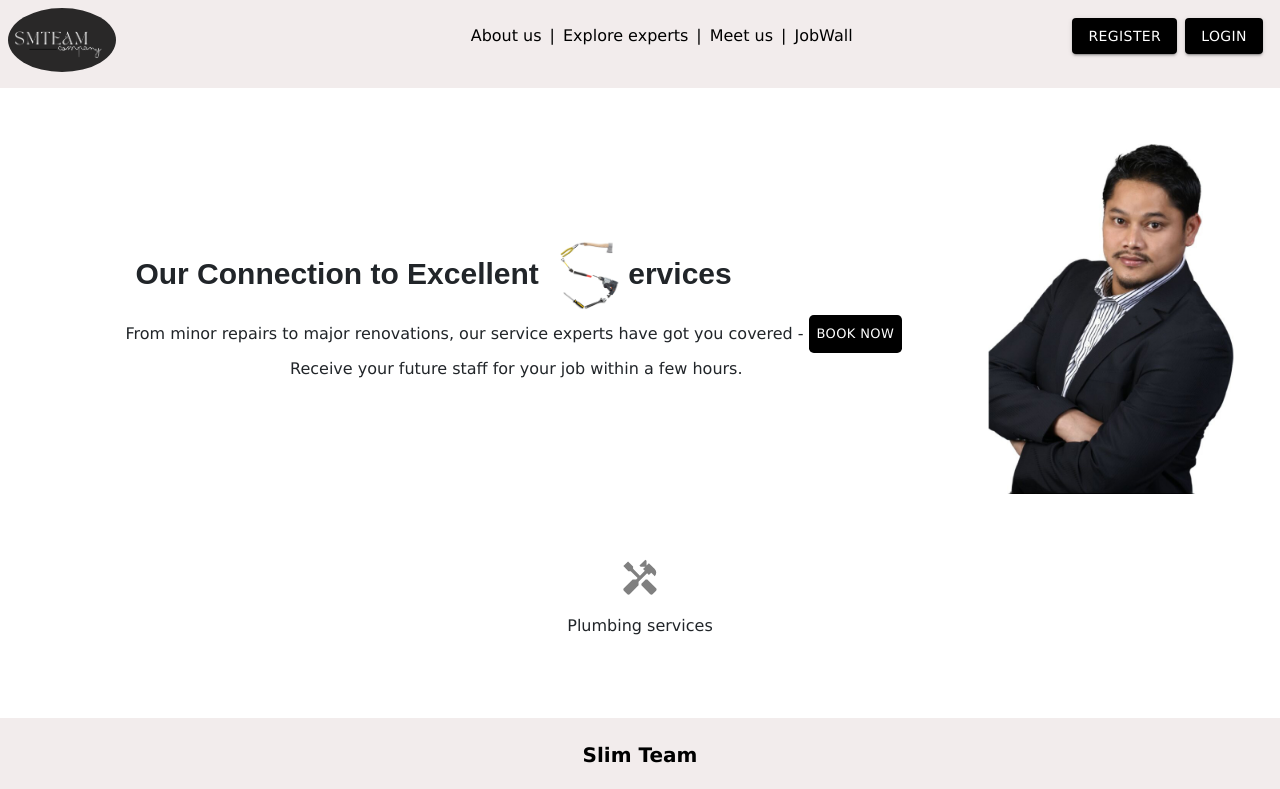
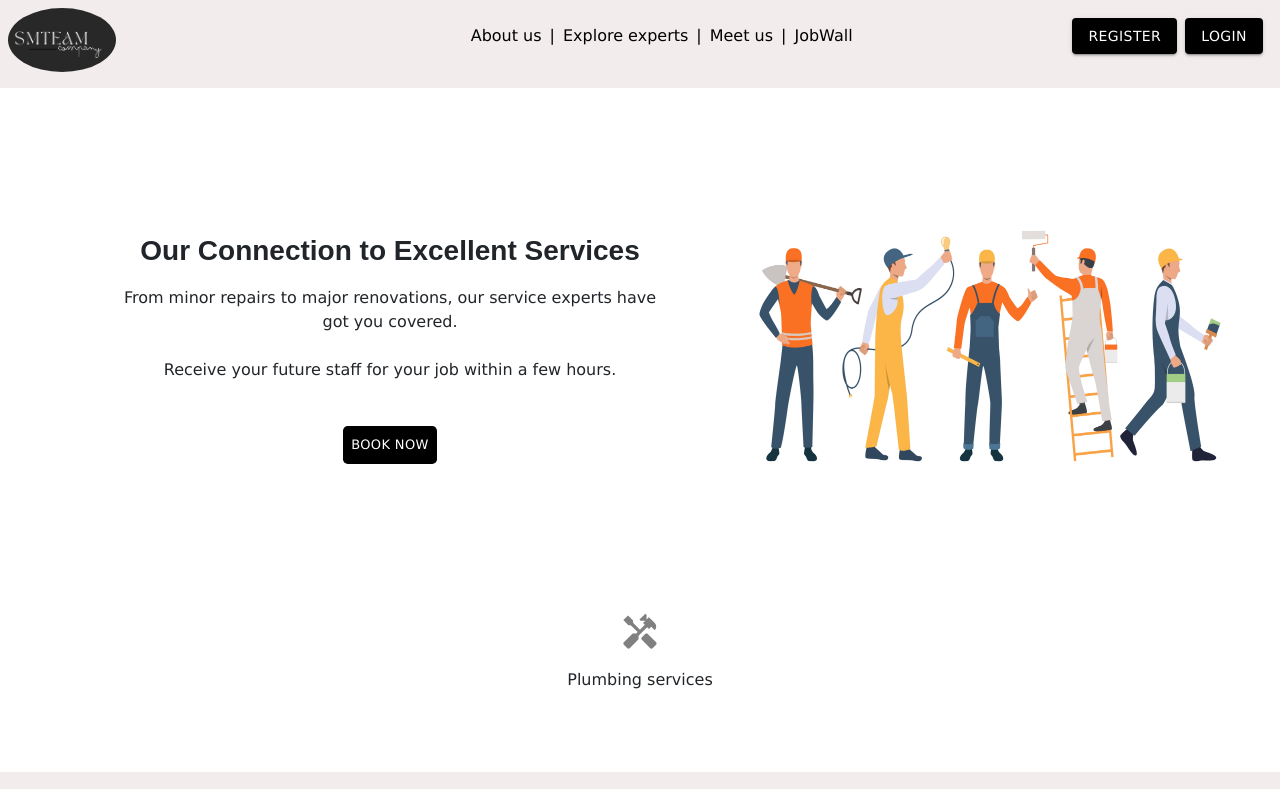
Before and after one commit to Aroj1986/slimteam, a React (Create React App) app in the folder slimteam-frontend/: page / in a window 1280 px wide. Shown: the top 789 px of the page. Built offline with nearby package versions, Linux system fonts and the light colour scheme; no server answers.

Commit message:
About us

```diff
--- a/slimteam-frontend/src/components/AboutUs/AboutUs.js
+++ b/slimteam-frontend/src/components/AboutUs/AboutUs.js
@@ -1,6 +1,7 @@
 import React from "react";
 import Carousel from "react-bootstrap/Carousel";
 import "./aboutUs.css";
+import handymen from "./handymen.jpg";
 import arojPicture from "./ArojPicture.jpg";
 
 import HandymanIcon from "@mui/icons-material/Handyman";
@@ -20,11 +21,19 @@ function AboutUs() {
       <div className="d-flex flex-column justify-content-center align-items-center mt-3 mb-3 ">
         <div className="d-flex flex-row aroj justify-content-md-between align-items-center p-2">
           <div className="hero-section">
-            <h2 className="slogan" style={{display:"inline"}}>Our Connection to Excellent <p style={{margin:"0.4rem",display:"inline"}}></p><img src={logo} height={70} width={60}></img> ervices</h2>
+            <h3 className="slogan" style={{display:"inline"}}>Our Connection to Excellent
+
+            {/* <p style={{margin:"0.4rem",display:"inline"}}></p><img src={logo} height={70} width={60}></img>  */} Services</h3>
             <p className="paragraph">
 
-              From minor repairs to major renovations, our service experts have got you covered -
-              <Button size="small" color="primary">
+              From minor repairs to major renovations, our service experts have got you covered.
+
+                            <br /> <br />Receive your future staff for your job within a few
+              hours.
+              <br /> <br />
+
+            </p>
+            <Button size="small" color="primary" style={{textAlign:"center"}}>
                               <NavLink
                                 to={`/explore-experts`}
                                 className="button-expert"
@@ -32,17 +41,16 @@ function AboutUs() {
                               >
                                 BOOK NOW
                               </NavLink>
-                            </Button> <br />Receive your future staff for your job within a few
-              hours.
-
-            </p>
+                              </Button>
           </div>
           <img
             className="image"
-            src={arojPicture}
+            src={handymen}
             alt="arojPicture"
-            style={{ height: 350 }}
+            style={{ height: 280, width:500}}
           />
+
+
         </div>
         <br></br>
 
--- a/slimteam-frontend/src/components/AboutUs/aboutUs.css
+++ b/slimteam-frontend/src/components/AboutUs/aboutUs.css
@@ -37,7 +37,8 @@
   display: flex;
   justify-content: center;
   font-weight:bolder;
-  font-size: 30px;
+  text-align: center;
+  /* font-size: 30px; */
   font-family: 'Julius Sans One', sans-serif;
   /* font-family: 'Holtwood One SC', serif; */
   /* font-family: 'Tilt Prism', cursive; */
@@ -55,6 +56,9 @@ background-color: rgb(242, 236, 236);
 
 .hero-section {
   padding: 80px;
+  display: flex;
+  flex-direction: column;
+  justify-content: center;
 }
 
 .reviews {
```
Also changed, not shown: slimteam-frontend/src/components/AboutUs/handymen.jpg (added).
